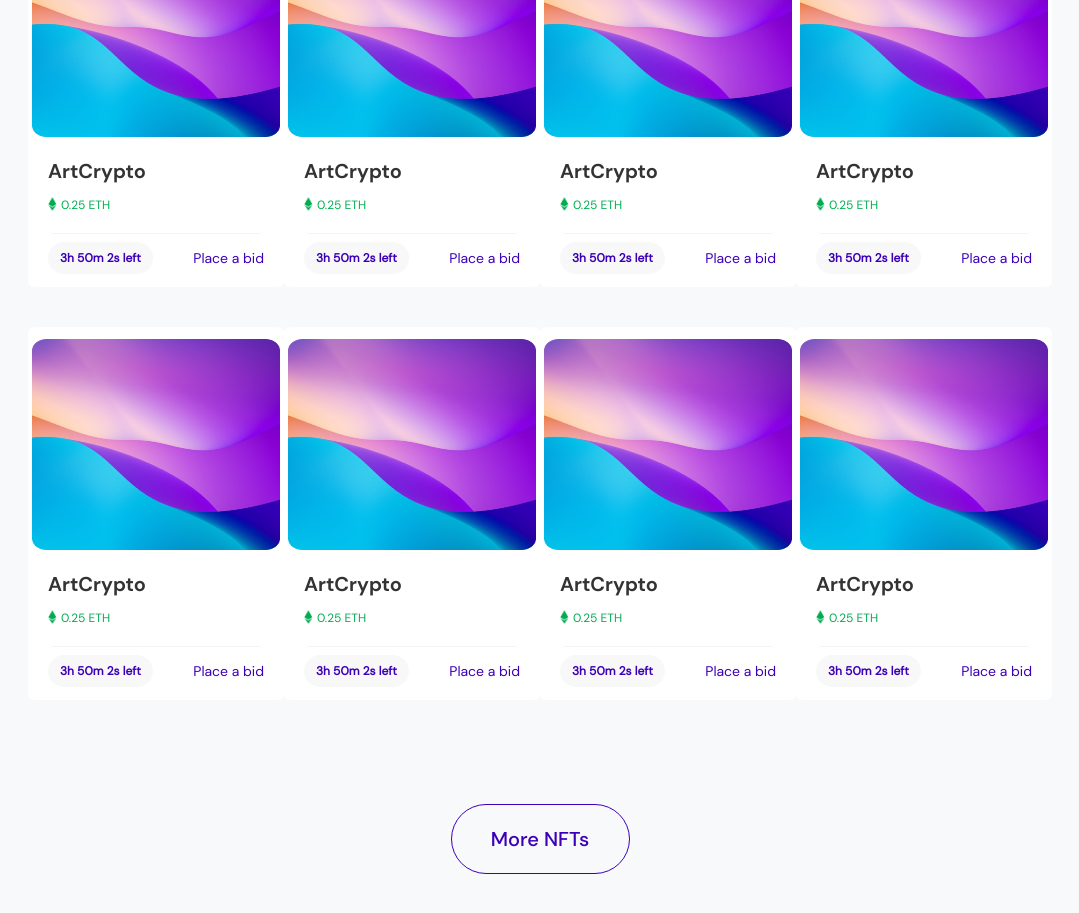
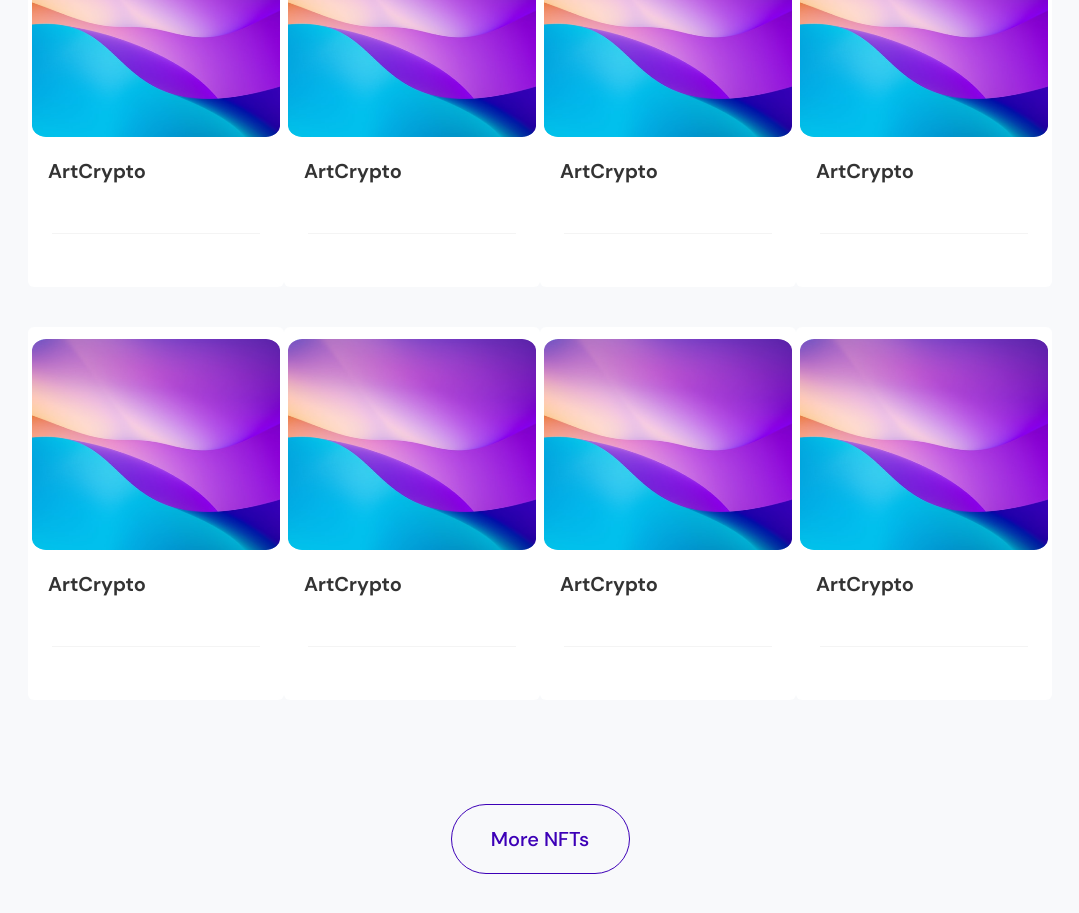
Before and after one commit to lakchote/nfters, a Next.js app: page / in a window 1280 px wide. Shown: the part 3859-4772 px from the top of the page, without its empty margins (100-1179 px from the left). Built offline with nearby package versions, Linux system fonts and the light colour scheme.

Commit message:
Conditional rendering of bidding data

```diff
--- a/components/DiscoverMoreNFT/index.tsx
+++ b/components/DiscoverMoreNFT/index.tsx
@@ -1,18 +1,25 @@
+import { createContext, useContext } from "react"
 import CTAMoreNFT from "../CTAMoreNFT"
 import FilterDBCategories from "../FilterDBCategories"
 import Gallery from "../Gallery"
-import { DiscoverNFTSource, DISCOVER_NFT_SOURCES } from "./types"
+import { DiscoverNFTProps, DISCOVER_NFT_SOURCES } from "./types"
 
-export default function DiscoverMoreNFT({ source }: DiscoverNFTSource) {
+const ShowBiddingContext = createContext<boolean>(false)
+
+export default function DiscoverMoreNFT({ source, showBidding }: DiscoverNFTProps) {
   return (
     <div className="bg-gray lg:h-[1195px]">
       <h2 className="uppercase font-integralCFBold lg:text-[34px] ml-4 lg:ml-[144px] text-lg pt-10 lg:pt-[64px] text-secondary">
         Discover more NFTs
       </h2>
       {source === DISCOVER_NFT_SOURCES.DB ? <FilterDBCategories /> : <div className="pt-14"></div>}
-      <Gallery />
-      <Gallery /> {/*TODO: remove it when features implemented */}
+      <ShowBiddingContext.Provider value={showBidding}>
+        <Gallery />
+        <Gallery /> {/*TODO: remove it when features implemented */}
+      </ShowBiddingContext.Provider>
       <CTAMoreNFT />
     </div>
   )
 }
+
+export const useShowBiddingContext = () => useContext(ShowBiddingContext)
--- a/components/DiscoverMoreNFT/types.ts
+++ b/components/DiscoverMoreNFT/types.ts
@@ -3,6 +3,7 @@ export enum DISCOVER_NFT_SOURCES {
   "SMART_CONTRACT" = "smart_contract",
 }
 
-export type DiscoverNFTSource = {
+export type DiscoverNFTProps = {
   source: DISCOVER_NFT_SOURCES
+  showBidding: boolean
 }
--- a/components/GalleryItem/index.tsx
+++ b/components/GalleryItem/index.tsx
@@ -1,6 +1,9 @@
 import Image from "next/image"
+import { useShowBiddingContext } from "../DiscoverMoreNFT"
 
 export default function GalleryItem() {
+  const showBidding = useShowBiddingContext()
+
   return (
     <div className="lg:h-[373px] lg:w-[270px] bg-white rounded-md lg:flex flex-col mb-4 pb-4 lg:mb-0 lg:pb-0">
       <Image
@@ -11,12 +14,12 @@ export default function GalleryItem() {
         className="pt-5   lg:pt-3 mx-auto max-h-[223px]"
       />
       <div className="mt-5 ml-5 font-dmSansBold text-xl">ArtCrypto</div>
-      <div className="mt-3 ml-5 price-eth font-dmSansRegular text-xs">
+      <div className={`mt-3 ml-5 price-eth font-dmSansRegular text-xs ${showBidding ? "" : "invisible"}`}>
         <Image src="/eth_price.png" width={9} height={15} alt="Ethereum logo" className="float-left mr-1" />
         0.25 ETH
       </div>
       <div className="mt-5 border-t border-t-[#F4F4F4] lg:mx-[24px]"></div>
-      <div className="mx-5 flex flex-row mt-4 lg:mt-2 items-center justify-between">
+      <div className={`mx-5 flex flex-row mt-4 lg:mt-2 items-center justify-between ${showBidding ? "" : "invisible"}`}>
         <div className="btn btn-sm text-primary text-xs normal-case font-dmSansRegular rounded-full border-none bg-discover-category">
           3h 50m 2s left
         </div>
--- a/pages/index.tsx
+++ b/pages/index.tsx
@@ -20,10 +20,10 @@ export default function Home() {
         <AmazeNFT />
         <FeaturedCollection />
         <CreateSellNFT />
-        <DiscoverMoreNFT source={DISCOVER_NFT_SOURCES.DB} />
+        <DiscoverMoreNFT source={DISCOVER_NFT_SOURCES.DB} showBidding={true} />
         <div className="pt-[46px] bg-gray"></div>
         <div className="divider-nft-categories"></div>
-        <DiscoverMoreNFT source={DISCOVER_NFT_SOURCES.SMART_CONTRACT} />
+        <DiscoverMoreNFT source={DISCOVER_NFT_SOURCES.SMART_CONTRACT} showBidding={false} />
       </main>
       <footer>
         <Footer />
```
